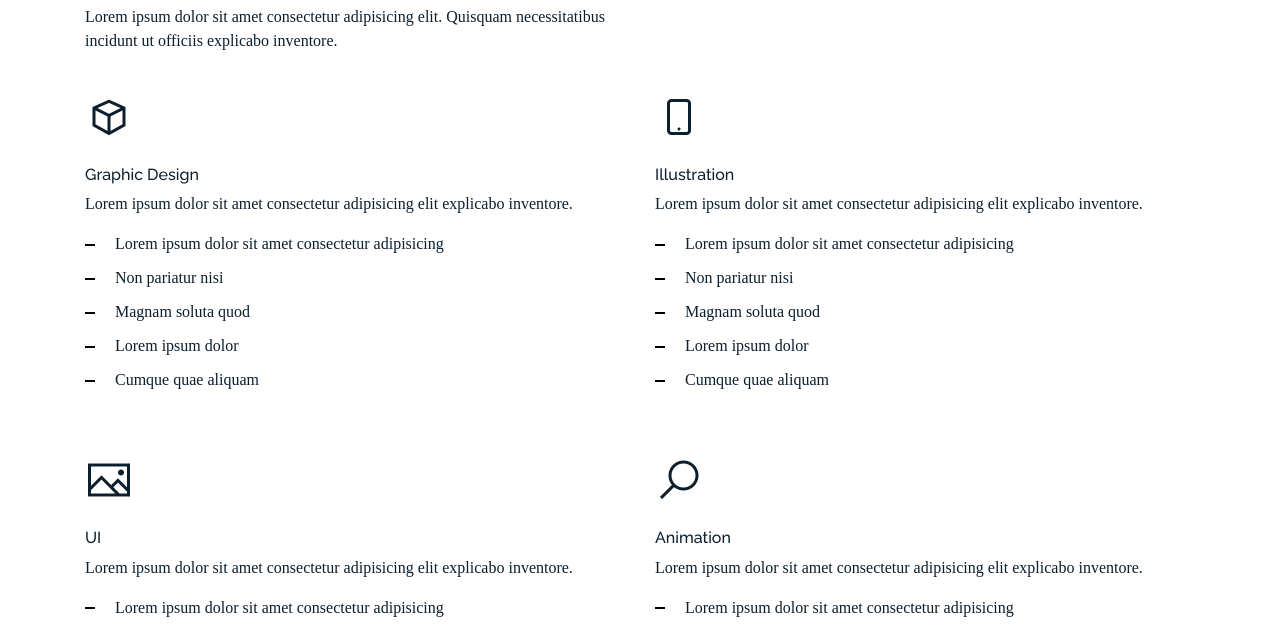
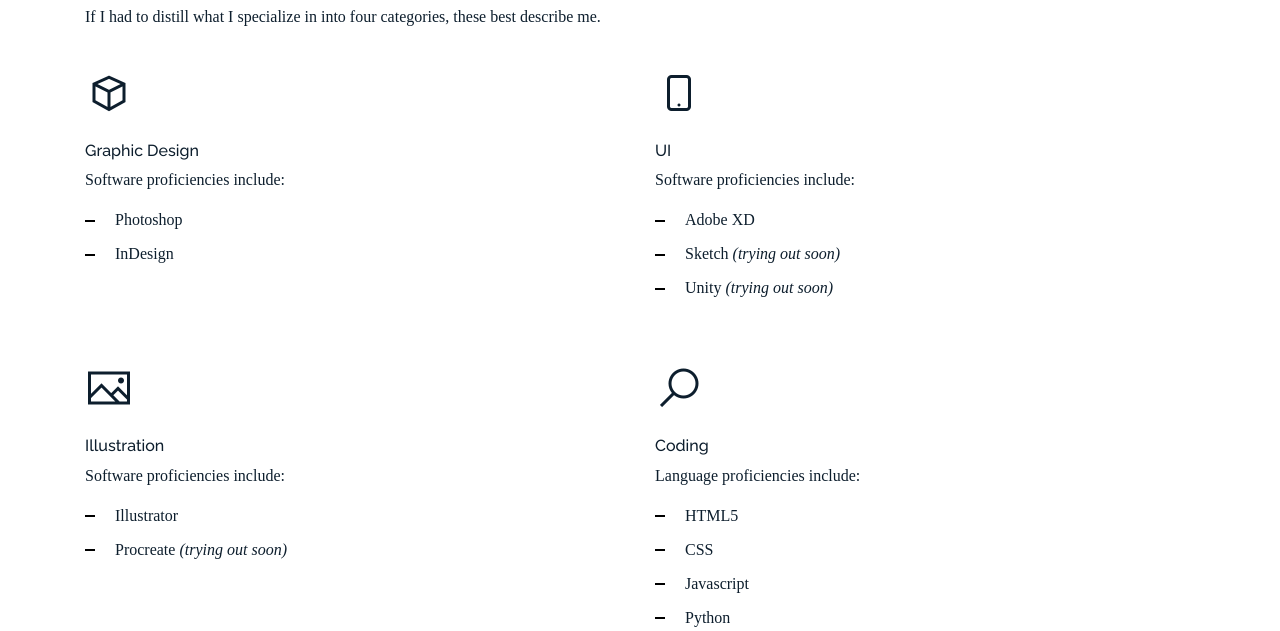
Before and after one commit to samschaust/Portfolio, a plain HTML site: page interests.html in a window 1280 px wide. Shown: the part 321-952 px from the top of the page. Drawn offline with Linux system fonts and the light colour scheme; a web font is replaced by a local one.

Commit message:
changes across the site
removed unnecessary social media, updated favicons and other language about My Interests

```diff
--- a/interests.html
+++ b/interests.html
@@ -5,13 +5,13 @@
   <meta charset="utf-8">
   <meta content="width=device-width, initial-scale=1.0" name="viewport">
 
-  <title>MyPortfolio Bootstrap Template - Services</title>
+  <title>Sam's Interests</title>
   <meta content="" name="descriptison">
   <meta content="" name="keywords">
 
   <!-- Favicons -->
   <link href="assets/img/favicon.png" rel="icon">
-  <link href="assets/img/apple-touch-icon.png" rel="apple-touch-icon">
+  <link href="assets/img/logo.jpg" rel="logo">
 
   <!-- Google Fonts -->
   <link href="https://fonts.googleapis.com/css?family=https://fonts.googleapis.com/css?family=Inconsolata:400,500,600,700|Raleway:400,400i,500,500i,600,600i,700,700i" rel="stylesheet">
@@ -85,8 +85,7 @@
           <div class="col-md-6" data-aos="fade-up">
 
             <h2>My Interests</h2>
-            <p>Lorem ipsum dolor sit amet consectetur adipisicing elit. Quisquam necessitatibus incidunt ut officiis
-              explicabo inventore.</p>
+            <p>If I had to distill what I specialize in into four categories, these best describe me.</p>
 
           </div>
 
@@ -101,49 +100,41 @@
             <div class="col-12 col-sm-6 col-md-6 col-lg-6 mb-5" data-aos="fade-up" data-aos-delay="">
               <span class="la la-cube la-3x mb-4"></span>
               <h4 class="h4 mb-2">Graphic Design</h4>
-              <p>Lorem ipsum dolor sit amet consectetur adipisicing elit explicabo inventore.</p>
+              <p>Software proficiencies include:</p>
               <ul class="list-unstyled list-line">
-                <li>Lorem ipsum dolor sit amet consectetur adipisicing</li>
-                <li>Non pariatur nisi</li>
-                <li>Magnam soluta quod</li>
-                <li>Lorem ipsum dolor</li>
-                <li>Cumque quae aliquam</li>
+                <li>Photoshop</li>
+                <li>InDesign</li>
               </ul>
             </div>
             <div class="col-12 col-sm-6 col-md-6 col-lg-6 mb-5" data-aos="fade-up" data-aos-delay="100">
               <span class="la la-mobile la-3x mb-4"></span>
-              <h4 class="h4 mb-2">Illustration</h4>
-              <p>Lorem ipsum dolor sit amet consectetur adipisicing elit explicabo inventore.</p>
+              <h4 class="h4 mb-2">UI</h4>
+              <p>Software proficiencies include:</p>
               <ul class="list-unstyled list-line">
-                <li>Lorem ipsum dolor sit amet consectetur adipisicing</li>
-                <li>Non pariatur nisi</li>
-                <li>Magnam soluta quod</li>
-                <li>Lorem ipsum dolor</li>
-                <li>Cumque quae aliquam</li>
+                <li>Adobe XD</li>
+                <li>Sketch <i>(trying out soon)</i></li>
+                <li>Unity <i>(trying out soon)</i></li>
               </ul>
             </div>
             <div class="col-12 col-sm-6 col-md-6 col-lg-6 mb-5" data-aos="fade-up" data-aos-delay="">
               <span class="la la-image la-3x mb-4"></span>
-              <h4 class="h4 mb-2">UI</h4>
-              <p>Lorem ipsum dolor sit amet consectetur adipisicing elit explicabo inventore.</p>
+              <h4 class="h4 mb-2">Illustration</h4>
+              <p>Software proficiencies include:</p>
               <ul class="list-unstyled list-line">
-                <li>Lorem ipsum dolor sit amet consectetur adipisicing</li>
-                <li>Non pariatur nisi</li>
-                <li>Magnam soluta quod</li>
-                <li>Lorem ipsum dolor</li>
-                <li>Cumque quae aliquam</li>
+                <li>Illustrator</li>
+                <li>Procreate <i>(trying out soon)</i></li>
               </ul>
             </div>
             <div class="col-12 col-sm-6 col-md-6 col-lg-6 mb-5" data-aos="fade-up" data-aos-delay="100">
               <span class="la la-search la-3x mb-4"></span>
-              <h4 class="h4 mb-2">Animation</h4>
-              <p>Lorem ipsum dolor sit amet consectetur adipisicing elit explicabo inventore.</p>
+              <h4 class="h4 mb-2">Coding</h4>
+              <p>Language proficiencies include:</p>
               <ul class="list-unstyled list-line">
-                <li>Lorem ipsum dolor sit amet consectetur adipisicing</li>
-                <li>Non pariatur nisi</li>
-                <li>Magnam soluta quod</li>
-                <li>Lorem ipsum dolor</li>
-                <li>Cumque quae aliquam</li>
+                <li>HTML5</li>
+                <li>CSS</li>
+                <li>Javascript</li>
+                <li>Python</li>
+                <li>C# <i>(trying out soon)</i></li>
               </ul>
             </div>
           </div>
@@ -172,8 +163,6 @@
         <div class="col-sm-6 social text-md-right">
           <a href="#"><span class="icofont-twitter"></span></a>
           <a href="#"><span class="icofont-facebook"></span></a>
-          <a href="#"><span class="icofont-dribbble"></span></a>
-          <a href="#"><span class="icofont-behance"></span></a>
         </div>
       </div>
     </div>
```
Also changed, not shown: about.html (+2 -4 lines), contact.html (+2 -4 lines), index.html (+4 -5 lines), work-single.html (+1 -3 lines), works.html (+4 -6 lines).
